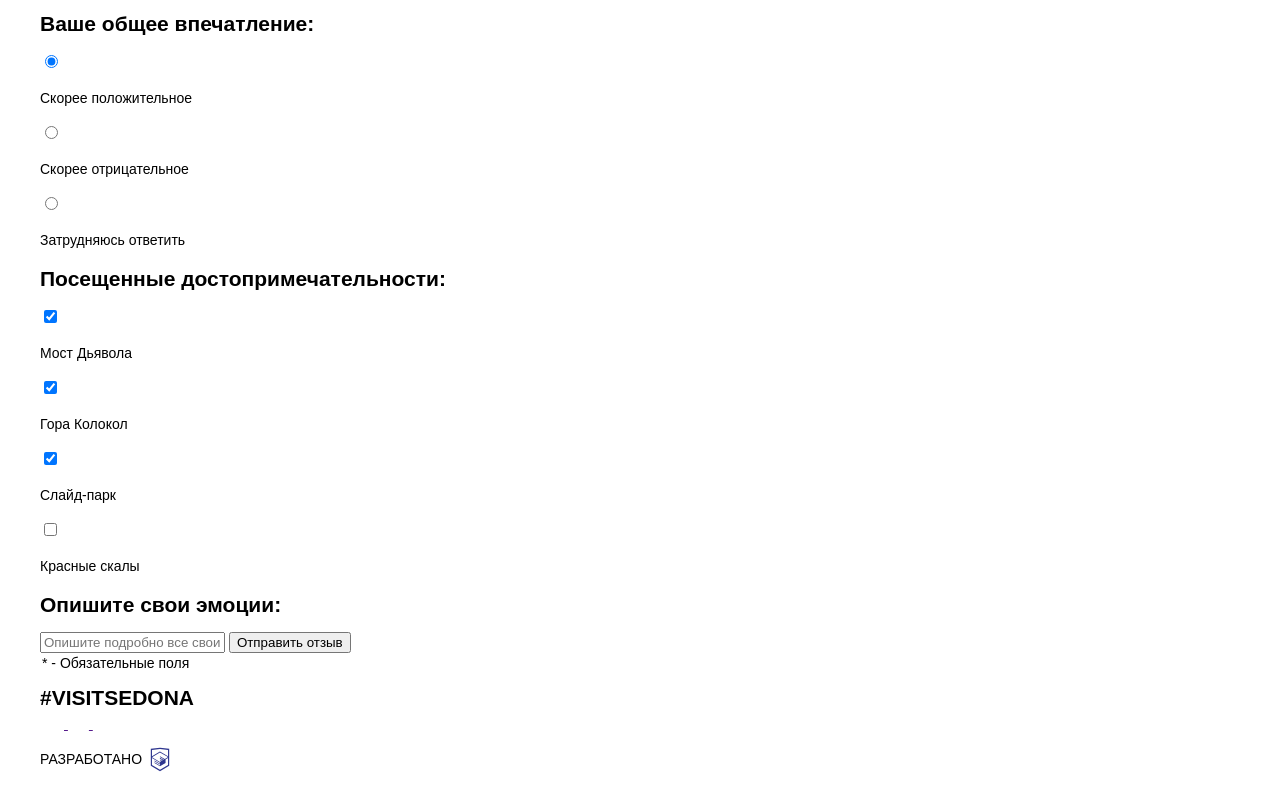
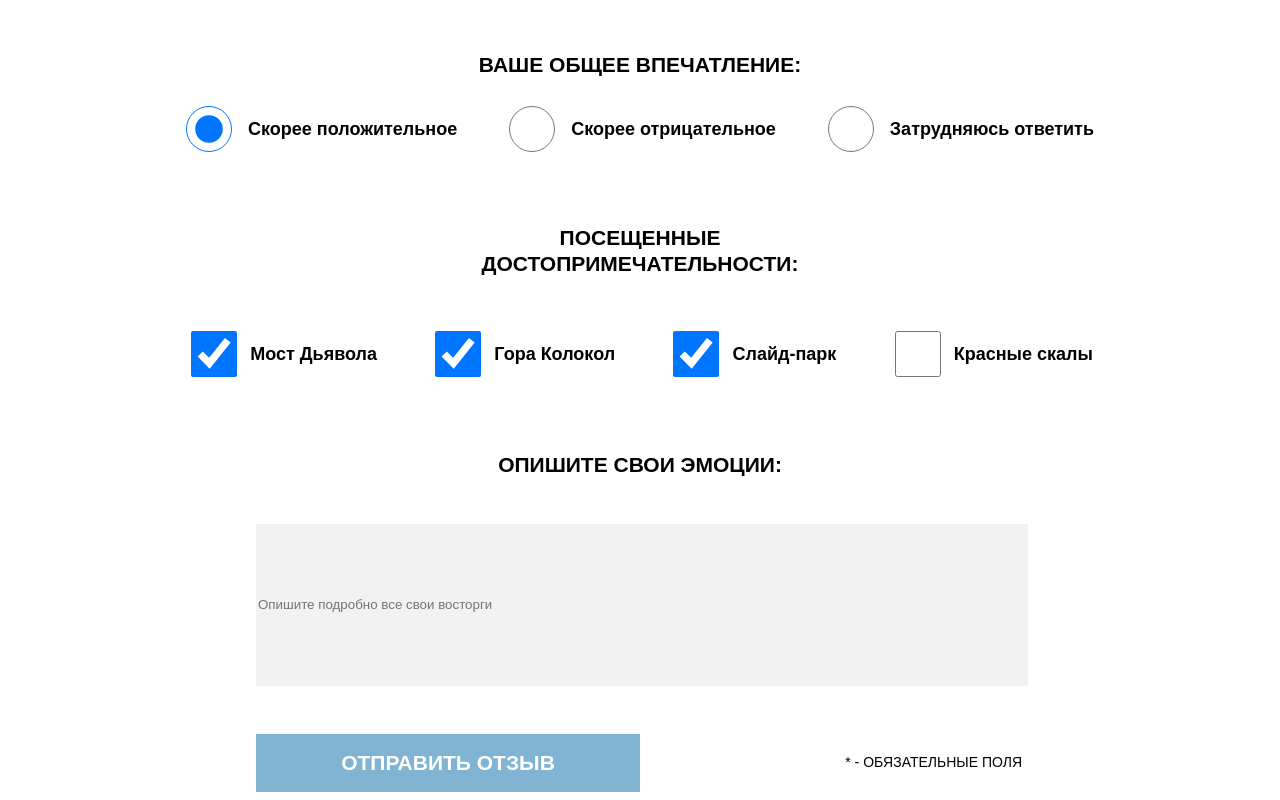
Before and after one commit to htmlacademy-adaptive/1909339-sedona-28, a website: page source/form.html in a window 1280 px wide. Shown: the part 960-1760 px from the top of the page. Drawn offline with nearby package versions, Linux system fonts and the light colour scheme; files that its build step writes are made by us from their sources.

Commit message:
added styles to all pages

```diff
--- a/source/form.html
+++ b/source/form.html
@@ -71,51 +71,69 @@
     </section>
     <section class="impression">
       <h2 class="impression__heading">Ваше общее впечатление:</h2>
-      <input class="impression__item-input" type="radio" checked>
-      <p class="impression__item-heading">Скорее положительное</p>
-      <input class="impression__item-input" type="radio">
-      <p class="impression__item-heading">Скорее отрицательное</p>
-      <input class="impression__item-input" type="radio">
-      <p class="impression__item-heading">Затрудняюсь ответить</p>
+      <form class="impression__items">
+        <div class="impression__items-spot">
+          <input type="radio" id="impression1" name="impression" checked>
+          <label class="impression__item-heading" for="impression1">Скорее положительное</label>
+        </div>
+        <div class="impression__items-spot">
+          <input type="radio" id="impression2" name="impression">
+          <label class="impression__item-heading" for="impression2">Скорее отрицательное</label>
+        </div>
+        <div class="impression__items-spot">
+          <input type="radio" id="impression3" name="impression">
+          <label class="impression__item-heading" for="impression3">Затрудняюсь ответить</label>
+        </div>
+      </form>
     </section>
     <section class="attractions">
-      <h2 class="attractions__heading">Посещенные достопримечательности:</h2>
+      <h2 class="attractions__heading">Посещенные<br>достопримечательности:</h2>
+      <form action="" class="attractions__items">
+        <div class="attractions__item">
           <input class="attractions__item-checkbox" type="checkbox" checked>
           <p class="attractions__item-heading">Мост Дьявола</p>
+        </div>
+        <div class="attractions__item">
           <input class="attractions__item-checkbox" type="checkbox" checked>
           <p class="attractions__item-heading">Гора Колокол</p>
+        </div>
+        <div class="attractions__item">
           <input class="attractions__item-checkbox" type="checkbox" checked>
           <p class="attractions__item-heading">Слайд-парк</p>
+        </div>
+        <div class="attractions__item">
           <input class="attractions__item-checkbox" type="checkbox">
           <p class="attractions__item-heading">Красные скалы</p>
+        </div>
+      </form>
     </section>
     <section class="feedback">
       <h2 class="feedback__heading">Опишите свои эмоции:</h2>
+      <div class="feedback__wrapper">
         <input class="feedback__text" type="text" placeholder="Опишите подробно все свои восторги">
-      <button class="feedback__butto">Отправить отзыв</button>
-      <legend>* - Обязательные поля</legend>
+        <div class="feedback__button-wrapper">
+          <button class="feedback__button">Отправить отзыв</button>
+          <legend class="feedback__legend">* - Обязательные поля</legend>
+        </div>
+      </div>
     </section>
     <footer class="main-footer">
-      <div class="footer__wrapper">
       <b class="footer__text">#VISITSEDONA</b>
-        <div class="footer__image-social">
-          <a href="" class="footer__image-social_link">
-            <img src="img/social/vk.svg" alt="VK" class="footer__image-social--vk" width="24" height="14">
+      <div class="footer__image--social">
+        <a href="#" class="footer__image--social_link">
+          <img src="img/social/vk.svg" alt="VK" width="24" height="14">
         </a>
-          <a href="" class="footer__image-social_link">
-            <img src="img/social/telegram.svg" alt="Telegram" class="footer__image-social--telegram" width="21"
-              height="18">
+        <a href="#" class="footer__image--social_link">
+          <img src="img/social/telegram.svg" alt="Telegram" width="21" height="18">
         </a>
-          <a href="" class="footer__image-social_link">
-            <img src="img/social/youtube.svg" alt="YouTube" class="footer__image-social--youtube" width="20"
-              height="14">
+        <a href="#" class="footer__image--social_link">
+          <img src="img/social/youtube.svg" alt="YouTube" width="20" height="14">
         </a>
       </div>
       <div class="footer__powered">
         <p class="footer__powered-text">Разработано</p>
         <img src="img/htmlacademy.svg" alt="Лого HTML Academy" class="footer__powered-logo" width="27" height="34">
       </div>
-      </div>
     </footer>
   </main>
 </body>
--- /dev/null
+++ b/source/less/blocks/attractions.less
@@ -0,0 +1,36 @@
+.attractions {
+  text-align: center;
+  padding-bottom: 50px;
+
+  &__heading {
+    font-size: 21px;
+    line-height: 26px;
+    font-weight: 700;
+    text-transform: uppercase;
+    padding-bottom: 28px;
+  }
+
+  &__items {
+    margin: 0 auto;
+    width: 960px;
+    display: flex;
+    justify-content: space-around;
+  }
+
+  &__item {
+    display: flex;
+    align-items: center;
+
+    &-heading {
+      font-size: 18px;
+      line-height: 26px;
+      font-weight: 700;
+      padding-left: 10px;
+    }
+  }
+}
+
+.attractions__item input[type=checkbox] {
+  width: 46px;
+  height: 46px;
+}
--- /dev/null
+++ b/source/less/blocks/feedback.less
@@ -0,0 +1,57 @@
+.feedback {
+  text-align: center;
+  padding-bottom: 70px;
+
+  &__wrapper {
+    width: 768px;
+    margin: 0 auto;
+  }
+
+  &__heading {
+    font-size: 21px;
+    line-height: 26px;
+    font-weight: 700;
+    text-transform: uppercase;
+    padding-bottom: 28px;
+    text-align: center;
+  }
+
+  &__text {
+    background-color: #f2f2f2;
+    border: 0;
+    font-family: 'PT Sans', sans-serif;
+  }
+
+  &__button {
+    font-family: 'PT Sans', sans-serif;
+    font-size: 21px;
+    line-height: 26px;
+    font-weight: 700;
+    text-transform: uppercase;
+    height: 58px;
+    width: 384px;
+    background-color: #81B3D2;
+    color: #ffffff;
+    border: 0;
+    text-align: center;
+
+    &-wrapper {
+      display: flex;
+      justify-content: space-between;
+      padding-top: 48px;
+      align-items: center;
+    }
+  }
+
+  &__legend {
+    font-size: 14px;
+    line-height: 21px;
+    font-weight: 400;
+    text-transform: uppercase;
+  }
+}
+
+.feedback input[type="text"] {
+  width: 768px;
+  height: 160px;
+}
--- /dev/null
+++ b/source/less/blocks/impression.less
@@ -0,0 +1,49 @@
+.impression {
+  padding-bottom: 56px;
+
+  &__heading {
+    text-align: center;
+    font-size: 21px;
+    line-height: 26px;
+    font-weight: 700;
+    text-transform: uppercase;
+    margin-bottom: 28px;
+  }
+
+  &__item-heading {
+    font-size: 18px;
+    line-height: 26px;
+    font-weight: 700;
+    padding-left: 16px;
+  }
+
+  &__items {
+    display: flex;
+    width: 960px;
+    justify-content: space-around;
+    margin: 0 auto;
+
+    &-spot {
+      display: flex;
+      justify-content: center;
+      align-items: center;
+    }
+  }
+
+  &__item-input {
+    display: flex;
+    justify-content: center;
+  }
+
+}
+
+.impression__items-spot input[type=radio] {
+  width: 46px;
+  height: 46px;
+  background-color: #f2f2f2;
+  margin: 0;
+}
+
+.impression__items-spot input[type=radio]:focus-visible {
+  outline-offset: 0;
+}
--- a/source/less/blocks/personal-contacts.less
+++ b/source/less/blocks/personal-contacts.less
@@ -2,6 +2,7 @@
   display: flex;
   justify-content: space-between;
   padding: 0 120px;
+  margin-bottom: 56px;
 }
 
 .personal__data {
--- a/source/less/style.less
+++ b/source/less/style.less
@@ -41,3 +41,6 @@ body {
 @import url(./blocks/catalog.less);
 @import url(./blocks/interested.less);
 @import url(./blocks/personal-contacts.less);
+@import url(./blocks/impression.less);
+@import url(./blocks/attractions.less);
+@import url(./blocks/feedback.less);
```
Lines whose indentation alone changed are shown as unchanged.
